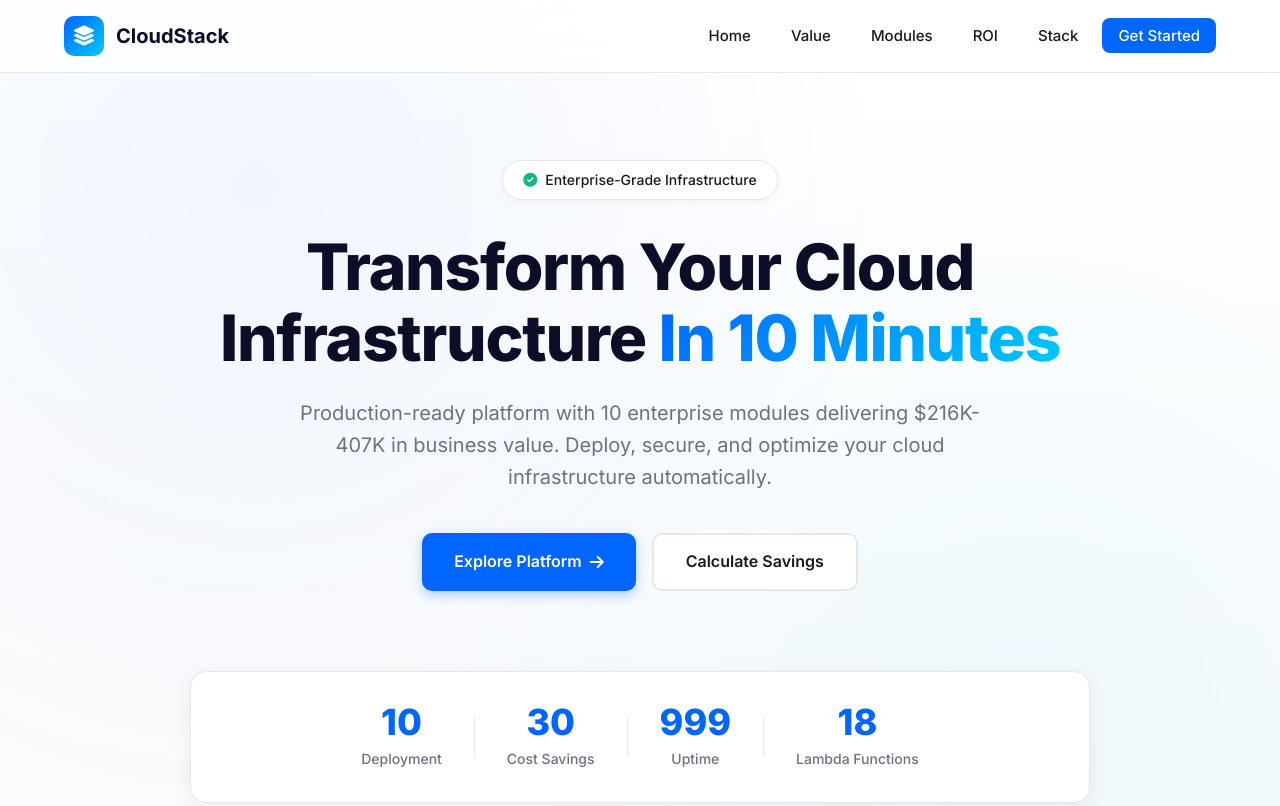
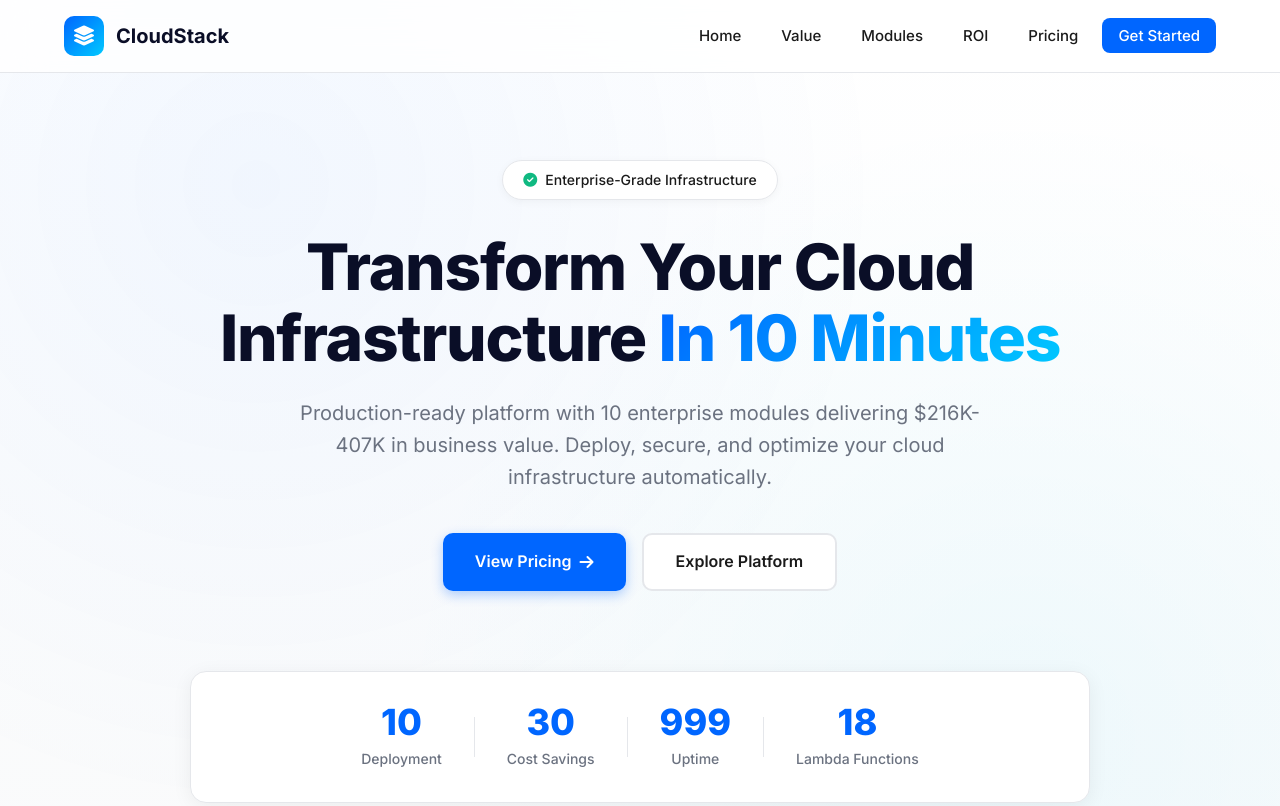
Before and after one commit to Botbynetz/Cloud-Infrastructure-Automation, a plain HTML site: page index.html in a window 1280 px wide. Shown: the top 806 px of the page. Drawn offline with Linux system fonts and the light colour scheme.

Commit message:
Add pricing page navigation to index.html

```diff
--- a/index.html
+++ b/index.html
@@ -25,8 +25,8 @@
                 <li><a href="#value">Value</a></li>
                 <li><a href="#modules">Modules</a></li>
                 <li><a href="#roi">ROI</a></li>
-                <li><a href="#tech">Stack</a></li>
-                <li><a href="#contact" class="btn-nav">Get Started</a></li>
+                <li><a href="pricing.html">Pricing</a></li>
+                <li><a href="pricing.html" class="btn-nav">Get Started</a></li>
             </ul>
         </div>
     </nav>
@@ -49,12 +49,12 @@
                     Deploy, secure, and optimize your cloud infrastructure automatically.
                 </p>
                 <div class="hero-cta">
-                    <a href="#modules" class="btn btn-primary">
-                        <span>Explore Platform</span>
+                    <a href="pricing.html" class="btn btn-primary">
+                        <span>View Pricing</span>
                         <i class="fas fa-arrow-right"></i>
                     </a>
-                    <a href="#roi" class="btn btn-secondary">
-                        <span>Calculate Savings</span>
+                    <a href="#modules" class="btn btn-secondary">
+                        <span>Explore Platform</span>
                     </a>
                 </div>
                 <div class="hero-stats">
@@ -825,6 +825,9 @@
                     </ul>
 
                     <div class="github-link">
+                        <a href="pricing.html" class="btn btn-primary" style="margin-bottom: 10px; display: block;">
+                            <i class="fas fa-rocket"></i> View Pricing Plans
+                        </a>
                         <a href="https://github.com/Botbynetz/Cloud-Infrastructure-Automation" target="_blank" class="btn btn-github">
                             <i class="fab fa-github"></i> View on GitHub
                         </a>
@@ -874,6 +877,7 @@
                         <li><a href="#home">Home</a></li>
                         <li><a href="#value">Value</a></li>
                         <li><a href="#modules">Modules</a></li>
+                        <li><a href="pricing.html">Pricing</a></li>
                         <li><a href="#roi">ROI Calculator</a></li>
                     </ul>
                 </div>
```
